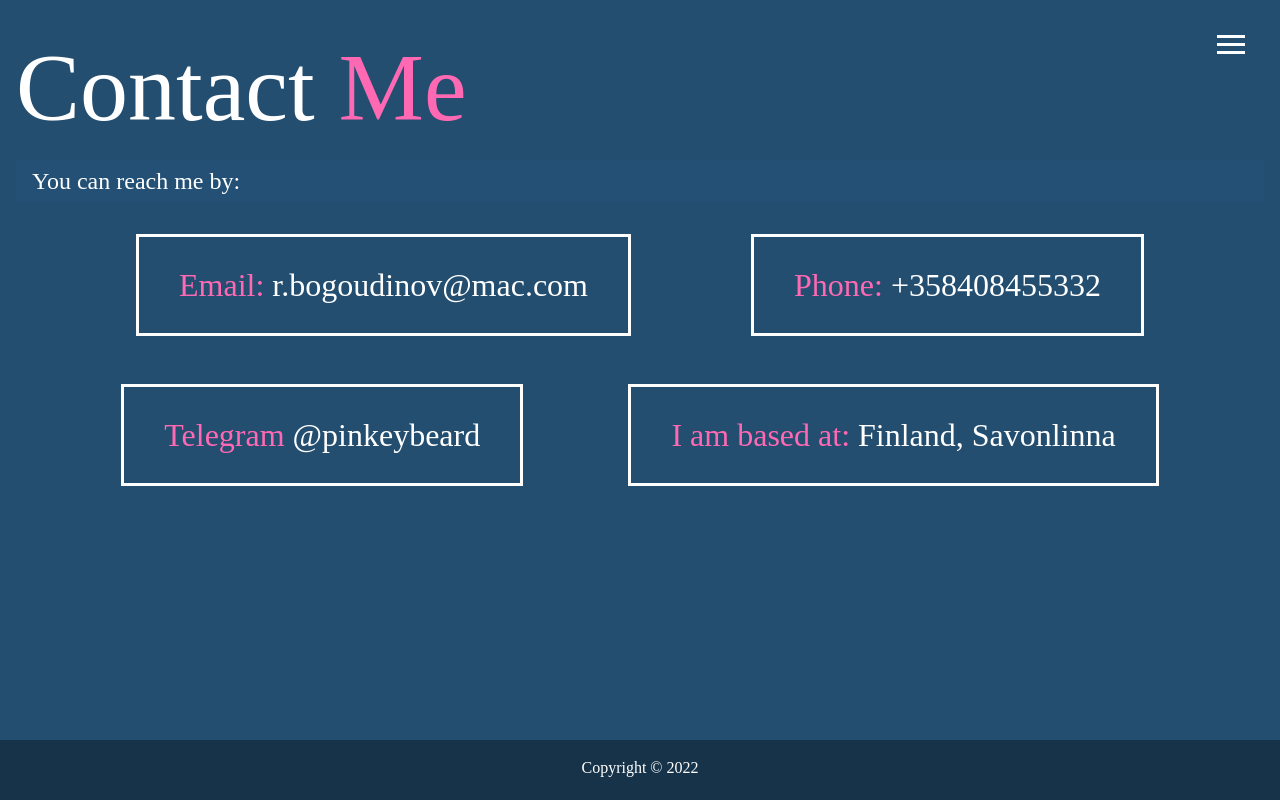
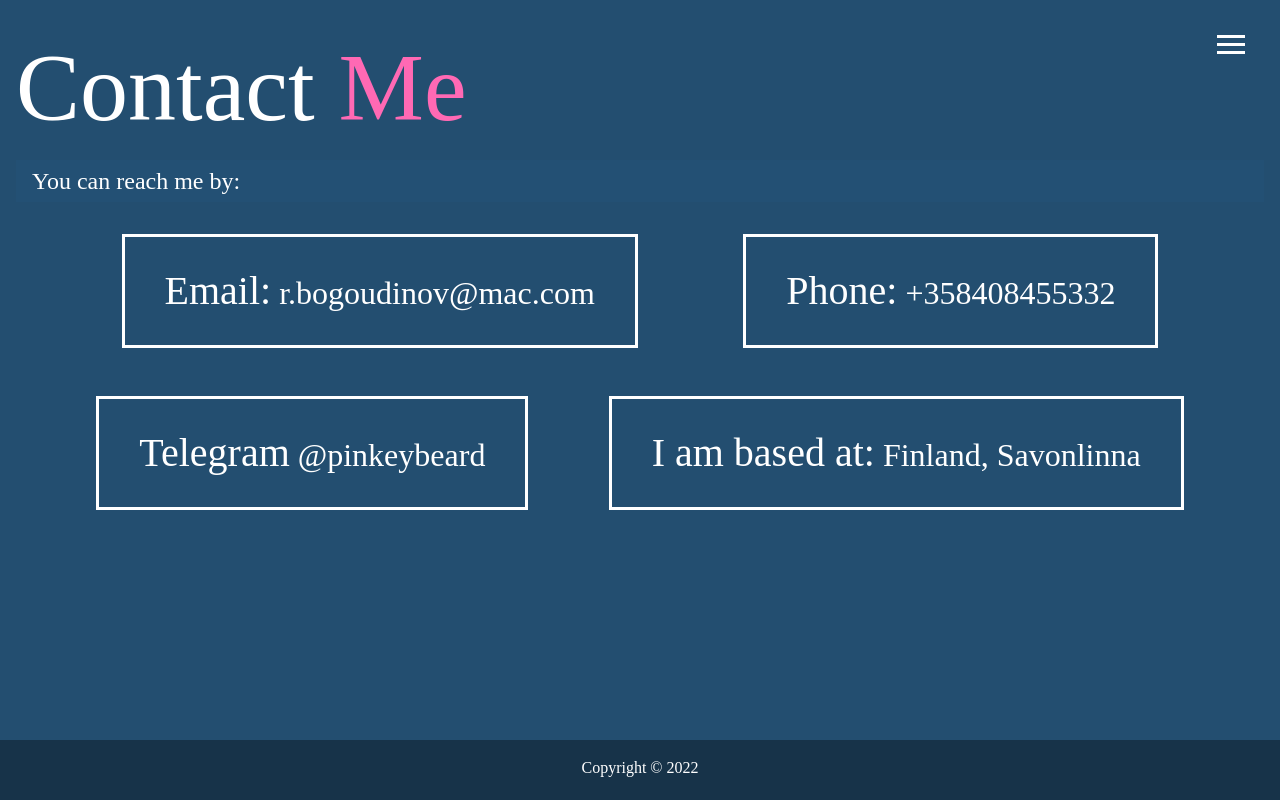
Before and after one commit to dwarfsuomalainen/portfolio, a website: page dist/contact.html in a window 1280 px wide. Drawn offline with Linux system fonts and the light colour scheme; a web font is replaced by a local one.

Commit message:
new cv files

```diff
--- a/scss/_mobile.scss
+++ b/scss/_mobile.scss
@@ -5,6 +5,9 @@
     grid-template-columns: repeat(4, 1fr);
   }
 
+  .text-secondary-contact {
+    font-size: 40px;
+  }
 
 }
 
```
Also changed, not shown: dist/about.html, dist/contact.html, dist/css/main.css, 3 other files.
